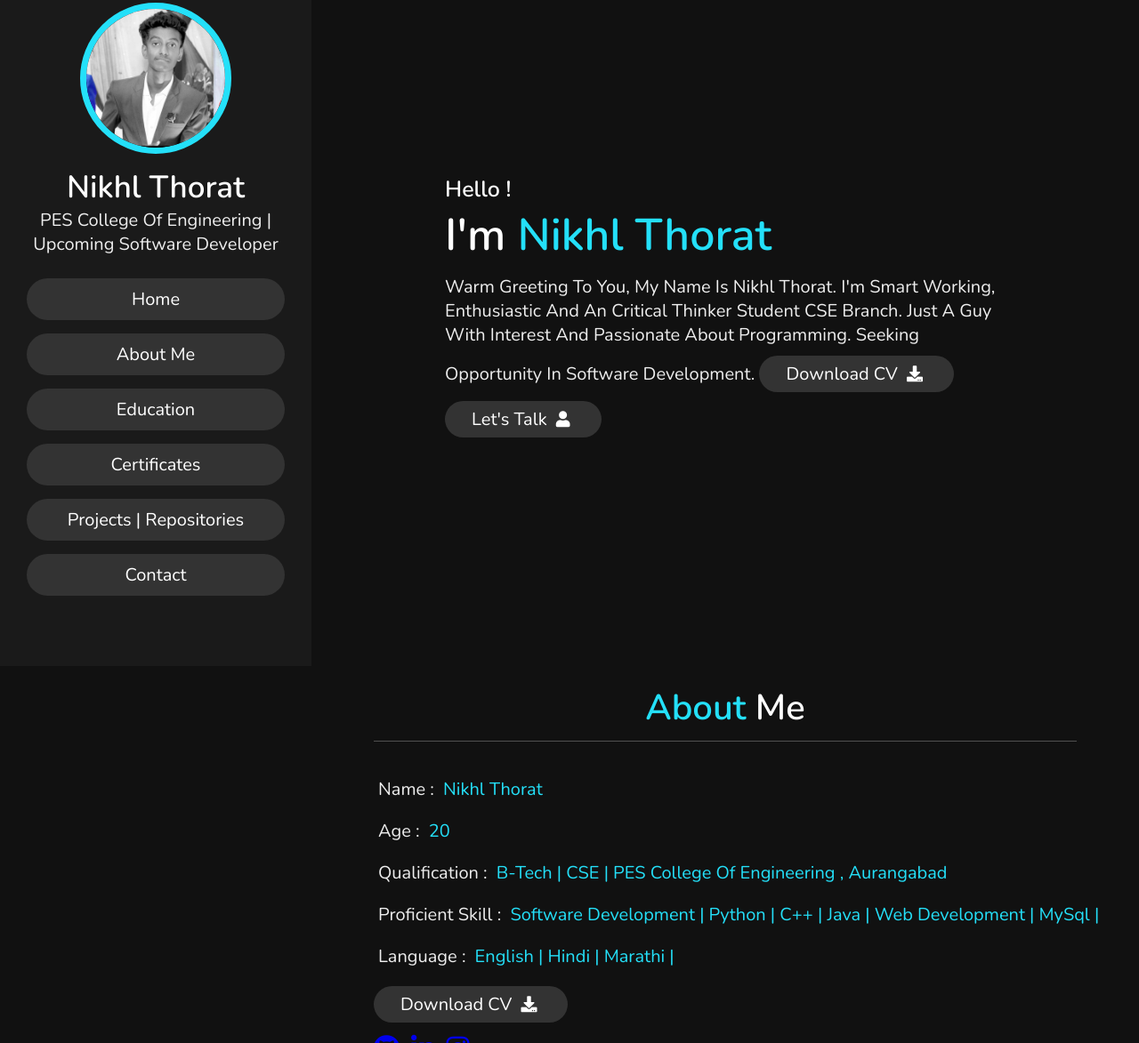
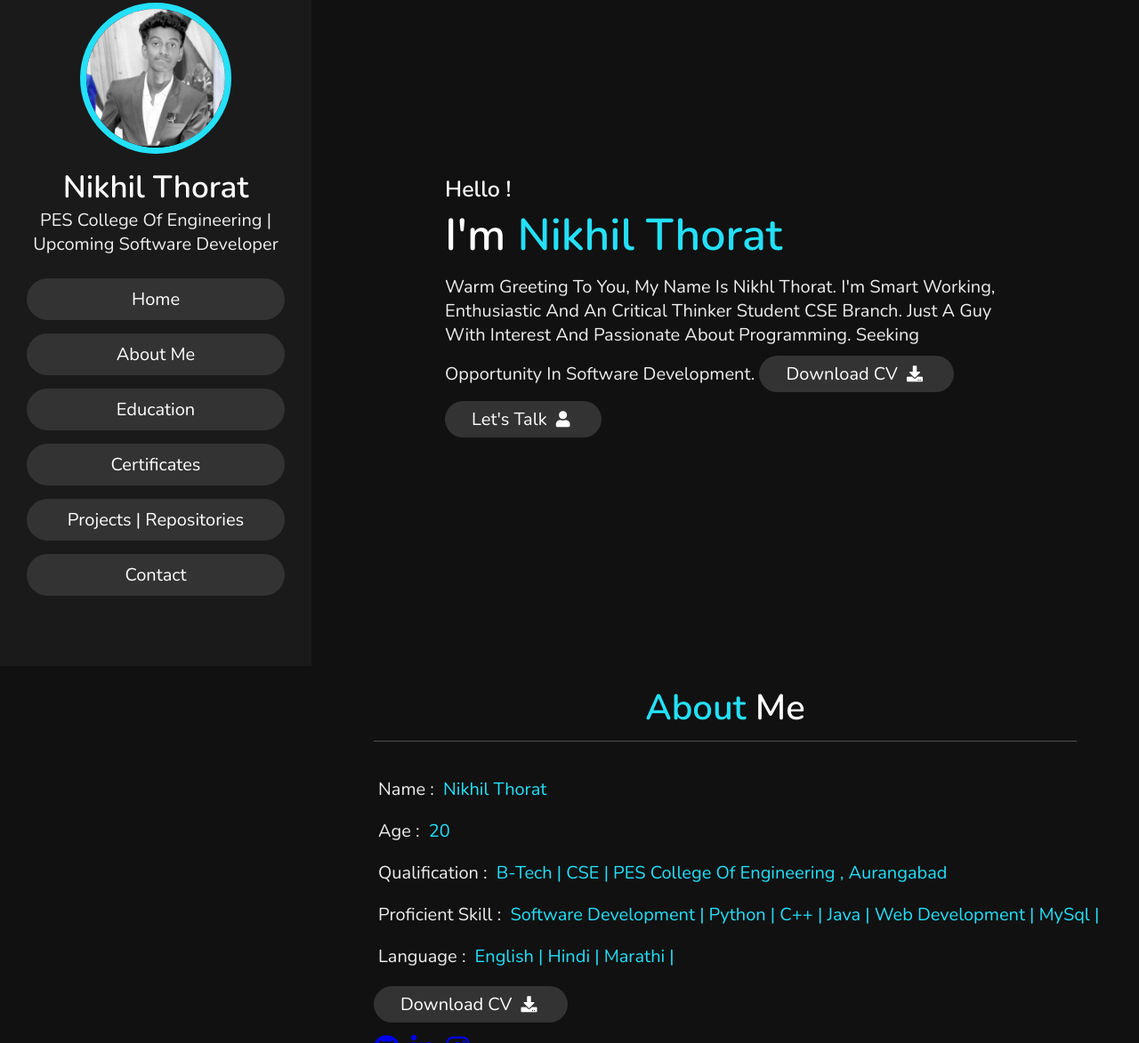
Before and after one commit to nikhilthoratb/nikhilthoratb.github.io, a plain HTML site: page index.html in a window 1280 px wide. Shown: the part 51-1224 px from the top of the page at 89% size. Drawn offline with nearby package versions, Linux system fonts and the light colour scheme.

Commit message:
update index.html

```diff
--- a/index.html
+++ b/index.html
@@ -20,7 +20,7 @@
 
     <div class="user">
         <img src="photo_2021-12-04_16-43-18.jpg" alt="">
-        <h3 class="name">Nikhl Thorat</h3>
+        <h3 class="name">Nikhil Thorat</h3>
         <p class="post">PES College of Engineering | Upcoming Software developer</p>
     </div>
 
@@ -46,7 +46,7 @@
 <section class="home" id="home">
 
     <h3>Hello !</h3>
-    <h1>I'm <span>Nikhl Thorat</span></h1>
+    <h1>I'm <span>Nikhil Thorat</span></h1>
     <p>Warm greeting to you, My name is Nikhl Thorat. I'm Smart Working, Enthusiastic
         and an Critical Thinker student CSE Branch.
         Just a guy with interest and passionate about programming.
@@ -66,7 +66,7 @@
 <div class="row">
 
     <div class="info">
-        <h3> <span> Name :  </span> Nikhl Thorat </h3>
+        <h3> <span> Name :  </span> Nikhil Thorat </h3>
         <h3> <span> Age : </span> 20 </h3>
         <h3> <span> Qualification : </span> B-tech | CSE | PES College of Engineering , Aurangabad</h3>
         <h3> <span> Proficient Skill : </span> Software Development | Python | C++ | java | Web Development | MySql | </h3>
```
